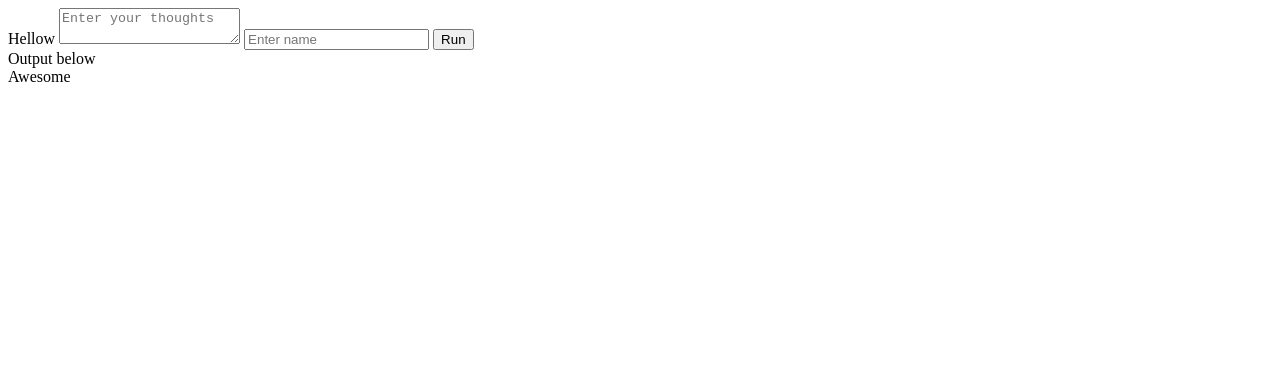
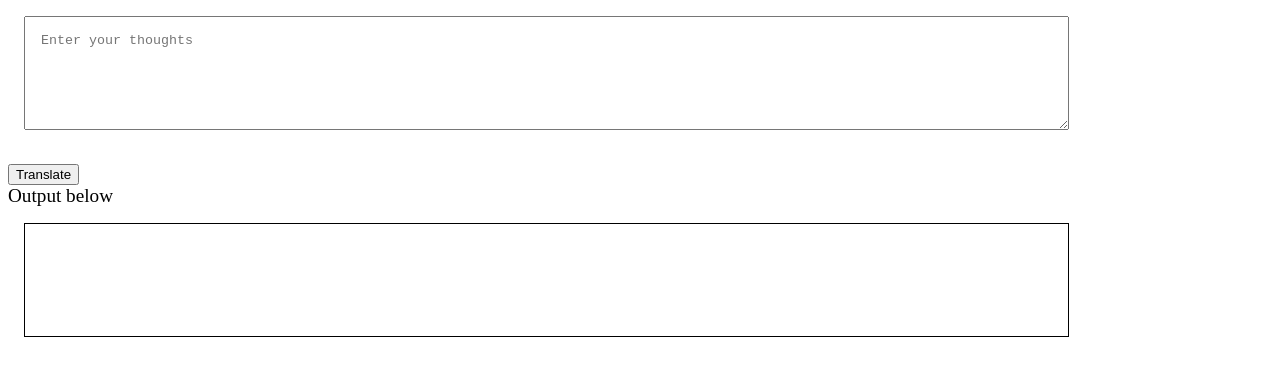
Before and after one commit to VijayalakshmiGanesh/fun_app_poject1, a plain HTML site: page index.html in a window 1280 px wide. Drawn offline with Linux system fonts and the light colour scheme.

Commit message:
input output process

```diff
--- a/code.js
+++ b/code.js
@@ -1,14 +1,13 @@
 var btn = document.querySelector("#btn-submit")
 var inputText = document.querySelector("#input-box")
-var nameText = document.querySelector("#input-name");
-var output = document.querySelector("#output")
+// var nameText = document.querySelector("#input-name");
+var outputText = document.querySelector("#output")
 // attribute selector: "input[name='translator']"
-console.log(inputText)
-console.log(output)
+
 function clickHandler() {
-    console.log("Click..");
-    console.log("input", inputText.value);
-    console.log("Name:", nameText.value)
+
+    outputText.innerText = "Translated " + inputText.value;
+
 
 };
 btn.addEventListener("click", clickHandler)
--- a/index.html
+++ b/index.html
@@ -6,19 +6,23 @@
     <meta http-equiv="X-UA-Compatible" content="IE=edge">
     <meta name="viewport" content="width=device-width, initial-scale=1.0">
     <title>Fun App</title>
+    <link href="styling.css" rel="stylesheet">
 </head>
 
 <body>
-    Hellow
+
 
     <textarea id="input-box" placeholder="Enter your thoughts"></textarea>
-    <input id="input-name" placeholder="Enter name"></input>
-    <button id="btn-submit">Run</button>
+    <br>
+    <!-- <input id="input-name" placeholder="Enter name"></input> -->
+    <!-- <br> -->
+    <button id="btn-submit">Translate</button>
+    <br>
+    <div style="font-size: larger;"> Output below <br>
+    </div>
+    <div id="output"></div>
+    <script src="code.js" type="text/javascript"></script>
 
-    <div id="Reply"> Output below
-    </div>
-    <div id="output">Awesome</div>
-    <script src="code.js" type="text/javascript"></script>
 </body>
 
 </html>
--- /dev/null
+++ b/styling.css
@@ -0,0 +1,18 @@
+textarea {
+    width: 80%;
+    height: 10vh;
+    display: block;
+    margin: 1rem;
+    padding: 1rem;
+
+}
+
+#output {
+    border: 1px solid black;
+    height: 10vh;
+    width: 80%;
+    height: 10vh;
+    display: block;
+    margin: 1rem;
+    padding: 1rem;
+}
```
